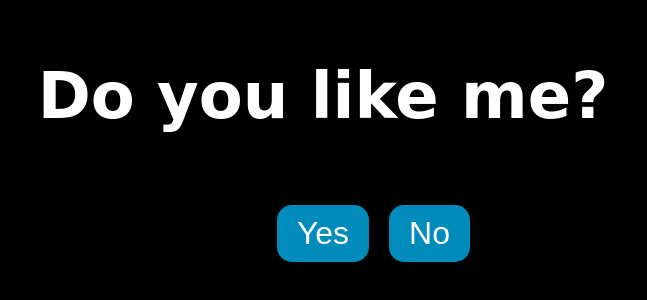
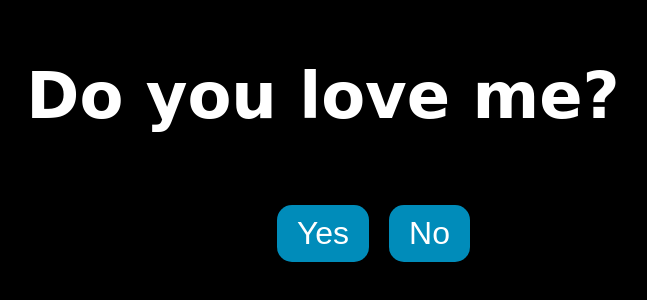
Before and after one commit to singhakash1411/akash_fake_proposal, a plain HTML site: page index.html in a window 1280 px wide. Shown: the part 256-556 px from the top of the page, without its empty margins (317-964 px from the left). Drawn offline with Linux system fonts and the light colour scheme.

Commit message:
Update index.html

```diff
--- a/index.html
+++ b/index.html
@@ -74,7 +74,7 @@
 </head>
 <body>
     <div class="container">
-        <h1>Do you like me?</h1>
+        <h1>Do you love me?</h1>
         <div class="buttons">
             <button id="yesBtn">Yes</button>
             <button id="noBtn">No</button>
```
